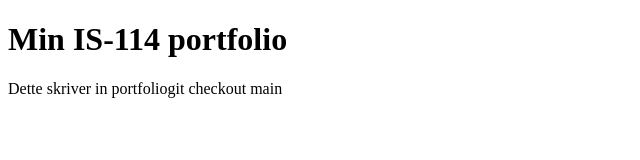
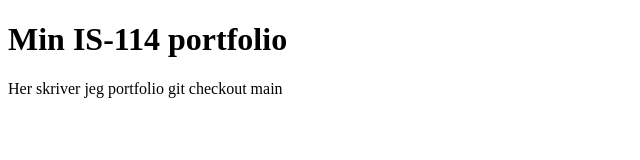
Before and after one commit to Qume24/daniel, a plain HTML site: page index.html in a window 1280 px wide. Shown: the full height of the page, 0-640 px from the left. Drawn offline with Linux system fonts and the light colour scheme.

Commit message:
chaning file

```diff
--- a/index.html
+++ b/index.html
@@ -7,6 +7,6 @@
 </head>
 <body>
 <h1>Min IS-114 portfolio</h1>
-<p>Dette skriver in portfoliogit checkout main
+<p>Her skriver jeg portfolio git checkout main
 </body>
 </html>
```
